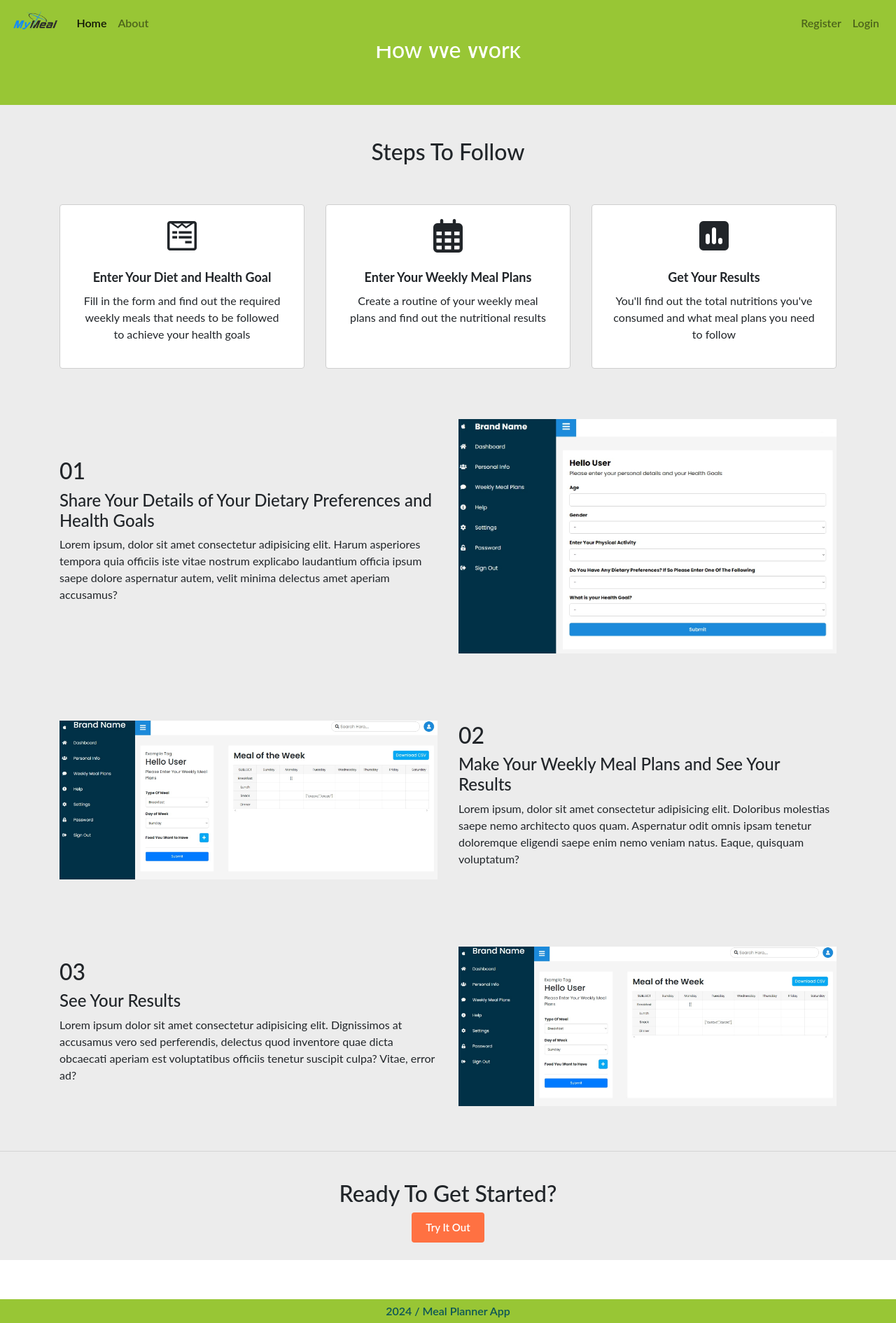
After one commit to Fran-Y/AI_Powered_Meal_Planning_App, a Django app: page /about/ in a window 1280 px wide. The commit adds this page. Shown: the whole page at 70% size. Run offline with Django 4.2, Linux system fonts and the light colour scheme; parts of the project's set-up code (start-up, migrations or seed data) failed here and were passed over; some libraries are stand-ins or nearby versions.

Commit message:
about page

```diff
--- a/AI_Powered_Meal_Planning_App/urls.py
+++ b/AI_Powered_Meal_Planning_App/urls.py
@@ -30,6 +30,7 @@ urlpatterns = [
     path('mealplan/', views.mealplan, name='mealplan'),
     path('personalInfo/', views.personalInfo, name='personalInfo'),
     path('recommendation/', views.recommend_food, name='recommendation'),
-    path('test/', views.test, name='test')
+    path('test/', views.test, name='test'),
+    path('about/', views.about, name='about')
 
 ]
--- a/mealPlanningMain/static/css/style.css
+++ b/mealPlanningMain/static/css/style.css
@@ -168,6 +168,63 @@ footer{
     top: 56px;
 }
 
+
+.about-us-banner{
+    display: flex;
+    justify-content: center;
+    align-items: center;
+    height: 150px;
+    /* background: linear-gradient(180deg,#030749,rgba(96, 33, 255, 0.592) 0%); */
+    color: #fff;
+    background-color: rgb(152, 198, 53);
+    background-size: cover;
+    background-position: center center;
+}
+
+.about-us-banner-content{
+    display: flex;
+    justify-content: center;
+    align-items: center;
+}
+
+.how-we-work{
+    background-color: #ececec;
+}
+
+.activity-cards{
+    background-color: #fff;
+    border: 1px solid #cecece;
+    border-radius: 4px;
+    padding: 20px 30px;
+    min-height: 215px;
+    height: 100%;
+    text-align: center;
+}
+
+.activity-cards h4{
+    font-size: 18px;
+    font-weight: bold;
+    line-height: 1.25;
+    margin-bottom: 10px;
+}
+
+.additional-info{
+    text-align: center;
+    padding: 25px 0;
+}
+
+.about-login-button{
+    display: inline-block;
+    background-color: #FF7142;
+    border-radius: 4px;
+    color: #fff !important;
+    font-size: 15px;
+    font-weight: 600;
+    padding: 10px 20px;
+    /* text-decoration: none; */
+    outline: none;
+}
+
 footer p{
     font-size: 16px;
     font-weight: 600;
--- /dev/null
+++ b/mealPlanningMain/templates/about.html
@@ -0,0 +1,78 @@
+{% extends "base.html" %}
+{% load i18n %}
+{% load static %}
+
+{% block title %}{% trans 'About' %}{% endblock %}
+
+{% block content %}
+    <div class="about-us-banner">
+        <div class="about-us-banner-content">
+            <h2>How We Work</h2>
+        </div>
+    </div>
+    <section class="how-we-work">
+        <div class="how-we-work-content">
+            <div class="container">
+                <h2 class="text-center py-5">Steps To Follow</h2>
+                <div class="row mb-4">
+                    <div class="col-md-4">
+                        <div class="activity-cards">
+                            <i class="fab fa-wpforms fa-3x mb-4"></i>
+                            <h4>Enter Your Diet and Health Goal</h4>
+                            <p>Fill in the form and find out the required weekly meals that needs to be followed to achieve your health goals</p>
+                        </div>
+                    </div>
+                    <div class="col-md-4">
+                        <div class="activity-cards">
+                            <i class="far fa-calendar-alt fa-3x mb-4"></i>
+                            <h4>Enter Your Weekly Meal Plans</h4>
+                            <p>Create a routine of your weekly meal plans and find out the nutritional results</p>
+                        </div>
+                    </div>
+                    <div class="col-md-4">
+                        <div class="activity-cards">
+                            <i class="fas fa-poll fa-3x mb-4"></i>
+                            <h4>Get Your Results</h4>
+                            <p>You'll find out the total nutritions you've consumed and what meal plans you need to follow</p>
+                        </div>
+                    </div>
+                </div>
+                <div class="row py-5 align-items-center">
+                    <div class="col-md-6">
+                        <h2>01</h2>
+                        <h4>Share Your Details of Your Dietary Preferences and Health Goals </h4>
+                        <p>Lorem ipsum, dolor sit amet consectetur adipisicing elit. Harum asperiores tempora quia officiis iste vitae nostrum explicabo laudantium officia ipsum saepe dolore aspernatur autem, velit minima delectus amet aperiam accusamus?</p>
+                    </div>
+                    <div class="col-md-6">
+                        <img src="{% static 'images/personal-info-dashboard.jpg' %}" alt="">
+                    </div>
+                </div>
+                <div class="row py-5 align-items-center">
+                    <div class="col-md-6">
+                        <img src="{% static 'images/meal-routine.jpg' %}" alt="">
+                    </div>
+                    <div class="col-md-6">
+                        <h2>02</h2>
+                        <h4>Make Your Weekly Meal Plans and See Your Results</h4>
+                        <p>Lorem ipsum, dolor sit amet consectetur adipisicing elit. Doloribus molestias saepe nemo architecto quos quam. Aspernatur odit omnis ipsam tenetur doloremque eligendi saepe enim nemo veniam natus. Eaque, quisquam voluptatum?</p>
+                    </div>
+                </div>
+                <div class="row py-5 align-items-center">
+                    <div class="col-md-6">
+                        <h2>03</h2>
+                        <h4>See Your Results</h4>
+                        <p>Lorem ipsum dolor sit amet consectetur adipisicing elit. Dignissimos at accusamus vero sed perferendis, delectus quod inventore quae dicta obcaecati aperiam est voluptatibus officiis tenetur suscipit culpa? Vitae, error ad?</p>
+                    </div>
+                    <div class="col-md-6">
+                        <img src="{% static 'images/meal-routine.jpg' %}" alt="">
+                    </div>
+                </div>
+            </div>
+        </div>
+        <hr>
+        <div class="additional-info">
+            <h2>Ready To Get Started?</h2>
+            <a class="about-login-button">Try It Out</a>
+        </div>
+    </section>
+{% endblock %}
--- a/mealPlanningMain/views.py
+++ b/mealPlanningMain/views.py
@@ -56,7 +56,8 @@ def login_view(request):
 
     return render(request, 'login.html', {'form': form})
 
-
+def about(request):
+    return render(request, 'about.html')
 @login_required
 def profile(request):
     user = request.user
--- a/templates/base.html
+++ b/templates/base.html
@@ -35,11 +35,9 @@
                     <a class="nav-link" href="{% url 'landing' %}">Home <span class="sr-only">(current)</span></a>
                 </li>
                 <li class="nav-item">
-                    <a class="nav-link" href="#">About <span class="sr-only">(current)</span></a>
+                    <a class="nav-link" href="{% url 'about' %}">About <span class="sr-only">(current)</span></a>
                 </li>
-                <li class="nav-item">
-                    <a class="nav-link" href="#">Contact Us <span class="sr-only">(current)</span></a>
-                </li>
+
                 <!-- Add additional nav items here -->
             </ul>
 
```
Also changed, not shown: mealPlanningMain/static/images/meal-routine.jpg (added), mealPlanningMain/static/images/personal-info-dashboard.jpg (added).
